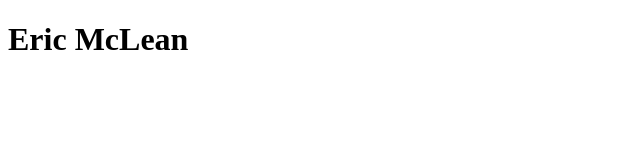
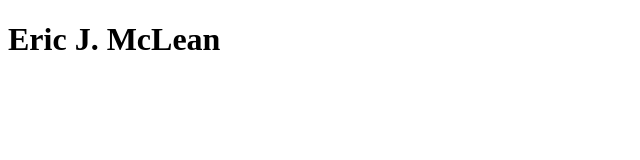
Before and after one commit to ericmc21/my-resume, a plain HTML site: page index.html in a window 1280 px wide. Shown: the whole page, without its empty margins (0-640 px from the left). Drawn offline with Linux system fonts and the light colour scheme.

Commit message:
Added middle initial

```diff
--- a/index.html
+++ b/index.html
@@ -6,6 +6,6 @@
     <title>Eric McLean Resume Page</title>
 </head>
 <body>
-    <h1>Eric McLean</h1>
+    <h1>Eric J. McLean</h1>
 </body>
 </html>
```
